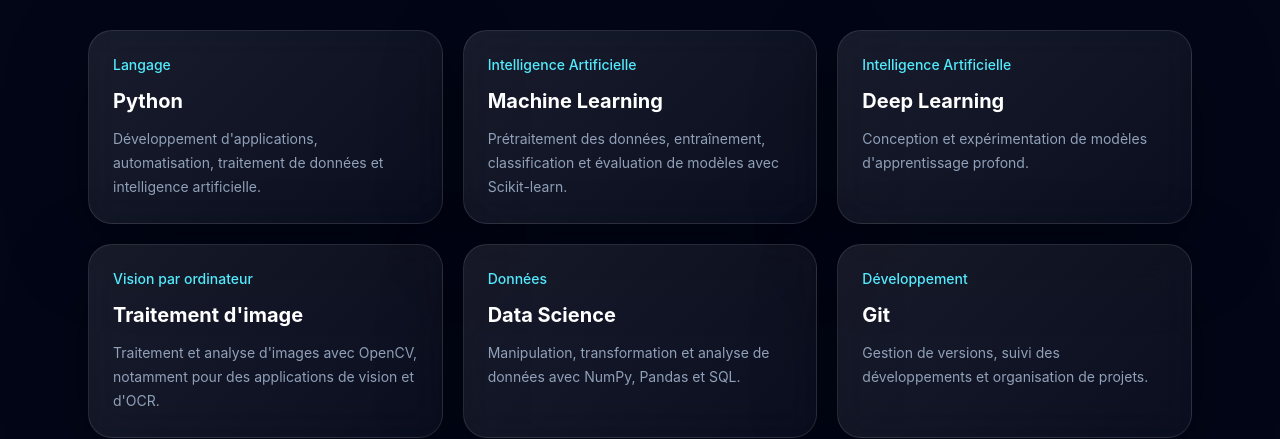
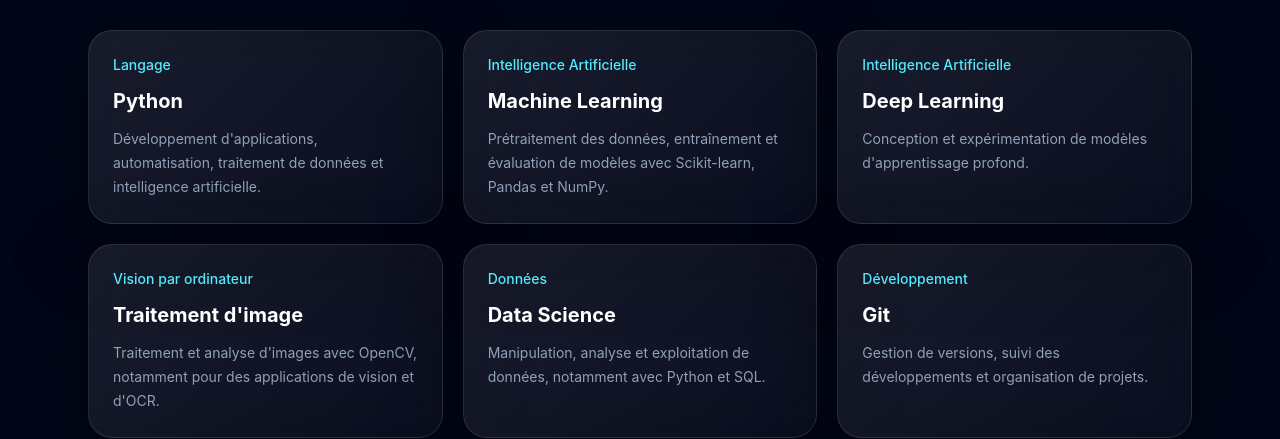
Before and after one commit to Driw0x/Driw0x.github.io, a React (Vite) app: page / in a window 1280 px wide. Shown: the part 1720-2159 px from the top of the page. Built offline with nearby package versions, Linux system fonts and the light colour scheme.

Commit message:
Refine portfolio skills

```diff
--- a/src/data/skills.ts
+++ b/src/data/skills.ts
@@ -12,7 +12,7 @@ export const skills: Skill[] = [
     category: "Intelligence Artificielle",
     title: "Machine Learning",
     description:
-      "Prétraitement des données, entraînement, classification et évaluation de modèles avec Scikit-learn.",
+      "Prétraitement des données, entraînement et évaluation de modèles avec Scikit-learn, Pandas et NumPy.",
   },
 
   {
@@ -33,7 +33,7 @@ export const skills: Skill[] = [
     category: "Données",
     title: "Data Science",
     description:
-      "Manipulation, transformation et analyse de données avec NumPy, Pandas et SQL.",
+      "Manipulation, analyse et exploitation de données, notamment avec Python et SQL.",
   },
 
   {
```
